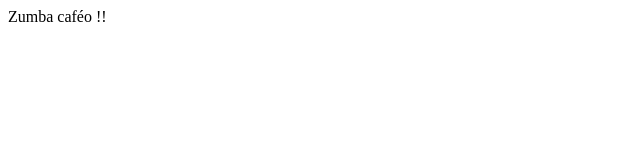
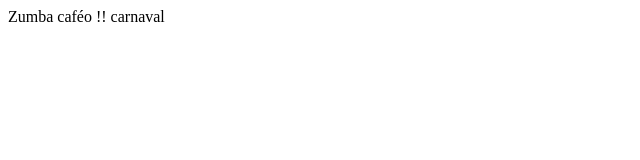
Before and after one commit to Alcofribass/tberthon_VR, a plain HTML site: page index.html in a window 1280 px wide. Shown: the full height of the page, 0-640 px from the left. Drawn offline with Linux system fonts and the light colour scheme.

```diff
--- a/index.html
+++ b/index.html
@@ -2,6 +2,6 @@
   <head>
   </head>
   <body>
-  Zumba caféo !!
+  Zumba caféo !! carnaval
   </body>
 <html>
```
